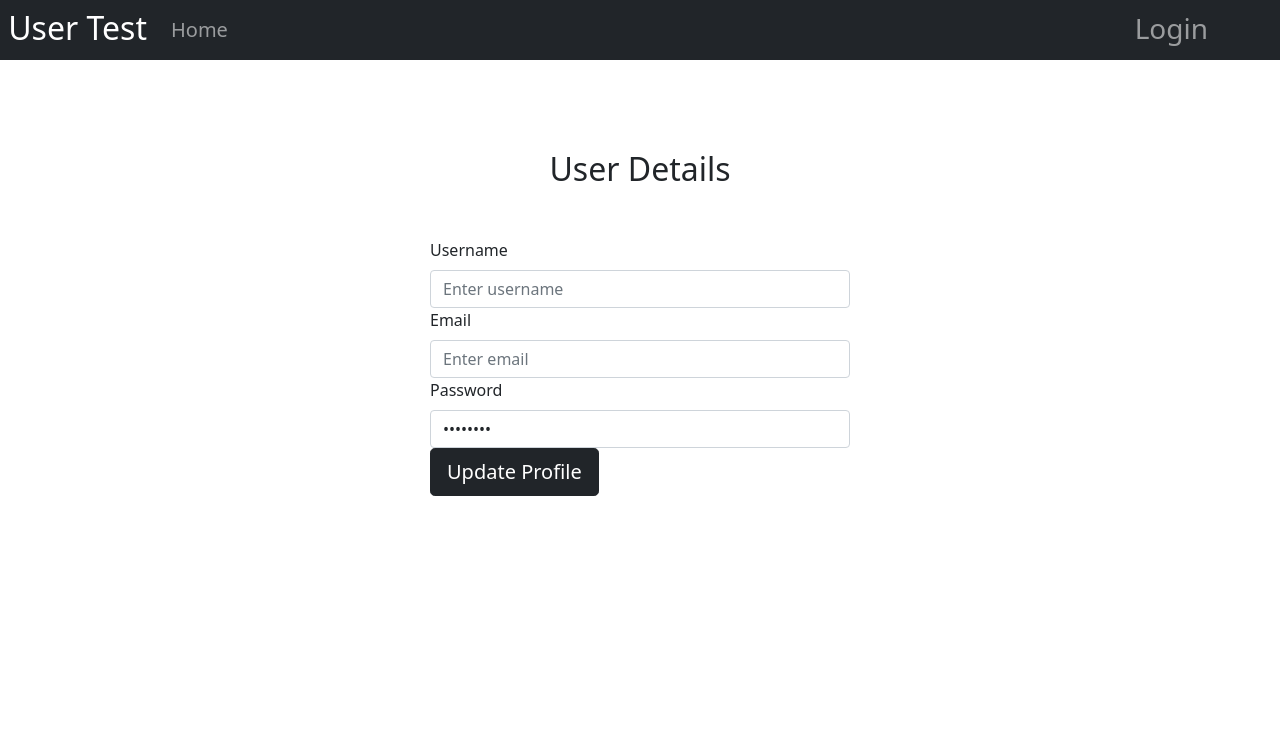
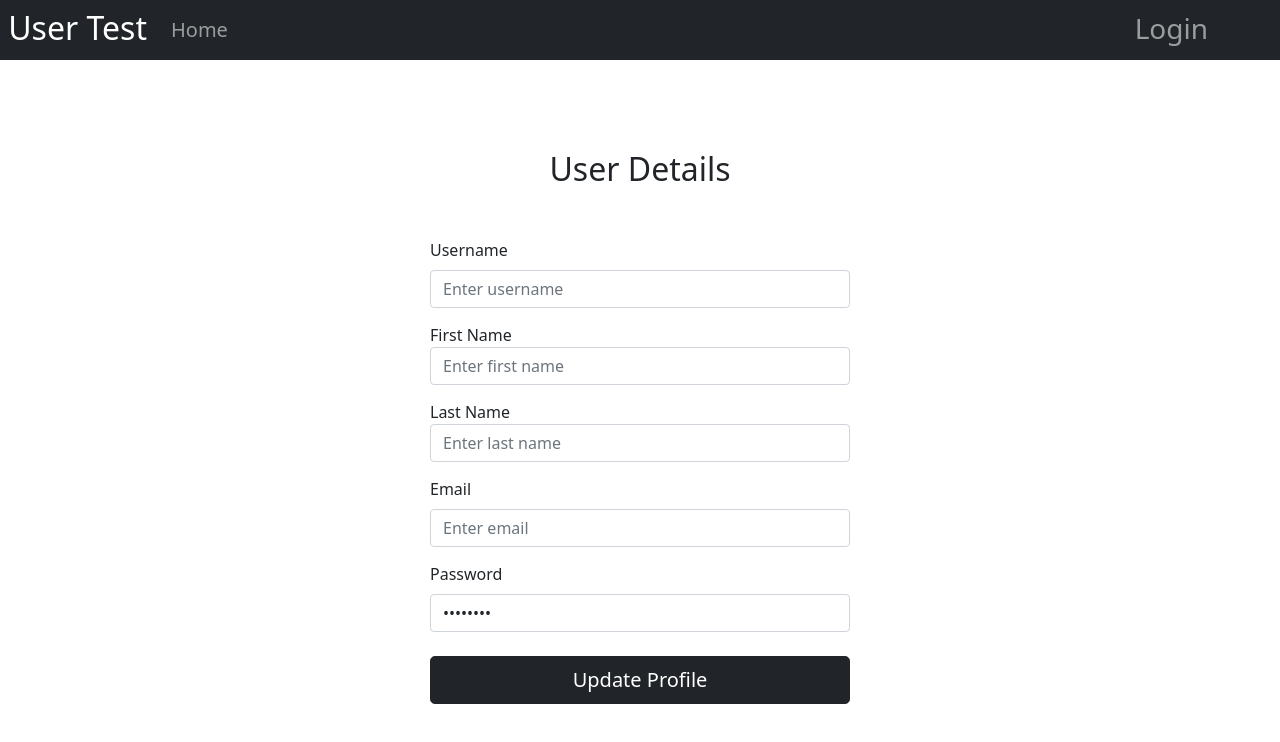
Before and after one commit to LapadatGabriel99/licenta-client, a React (Create React App) app: page /user-profile in a window 1280 px wide. Shown: the top 742 px of the page. Built offline with nearby package versions, Linux system fonts and the light colour scheme; no server answers.

Commit message:
Fixed update user profile.

```diff
--- a/src/actions/user/userActions.js
+++ b/src/actions/user/userActions.js
@@ -2,12 +2,16 @@ import axios from 'axios'
 import { handleActionError } from '../../services/miscService'
 import { GET_ERRORS, GET_USER_DETAILS, REFRESH_USER, SUCCESSFUL_LOGIN, UPDATE_USER_DETAILS } from '../types'
 
-export const getUserDetails = (userId, history) => async dispatch => {
+export const getUserDetails = (history) => async dispatch => {
 
     try {
 
         const response = await axios
-            .get('http://localhost:8090/api/user/get-user-details')
+            .get('http://localhost:8090/api/user/get-user-details', {
+                headers: {
+                    'Authorization': `Bearer ${localStorage.getItem('jwtToken')}`
+                }
+            })
 
         dispatch({
             type: GET_USER_DETAILS,
@@ -49,12 +53,14 @@ export const refreshUser = (history) => async dispatch => {
     }
 }
 
-export const updateUserDetails = (history) => async dispatch => {
+export const updateUserDetails = (userDetails, history) => async dispatch => {
 
     try {
 
+        console.log(userDetails)
+
         const response = await axios
-            .put('http://localhost:8090/api/user/get-user-details', {
+            .put('http://localhost:8090/api/user/update-user-details', userDetails,{
                 headers: {
                     'Authorization': `Bearer ${localStorage.getItem('jwtToken')}`
                 }
@@ -62,8 +68,10 @@ export const updateUserDetails = (history) => async dispatch => {
 
         dispatch({
             type: UPDATE_USER_DETAILS,
-            payload: response.data
+            payload: response.data.userDTO
         })
+
+        localStorage.setItem('jwtToken', response.data.token)
     }
     catch (error) {
 
--- a/src/components/user/UserProfile.js
+++ b/src/components/user/UserProfile.js
@@ -6,17 +6,18 @@ import { getUserDetails, updateUserDetails } from '../../actions/user/userAction
 import '../../styles/Profile.css'
 import '../../App.css'
 import useForm from '../../hooks/useForm'
+import { sleep } from '../../services/miscService'
 
 const initialFormValues = {
     id: '',
     username: '',
     email: '',
+    firstname: '',
+    lastname: '',
     password: '********'
 }
 
 function UserProfile(props) {
-
-    const userId = useSelector(state => state.authentication.id, shallowEqual)
 
     const userState = useSelector(state => state.user, shallowEqual)
 
@@ -30,7 +31,7 @@ function UserProfile(props) {
 
         const fetchUser = async () => {
 
-            await dispatch(getUserDetails(userId, history))
+            await dispatch(getUserDetails(history))
 
             setReload(prev => !prev)
         }
@@ -45,8 +46,10 @@ function UserProfile(props) {
         setValues(prev => {
 
             return {
-                id: userState,
+                id: userState.id,
                 username: userState.username,
+                firstname: userState.firstname,
+                lastname: userState.lastname,
                 email: userState.email,
                 password: prev.password
             }
@@ -118,6 +121,8 @@ function UserProfile(props) {
             await dispatch(updateUserDetails({
                 'id': values.id,
                 'username': values.username,
+                'firstname': values.firstname,
+                'lastname': values.lastname,
                 'email': values.email,
                 'password': values.password
             }, history))
@@ -128,6 +133,7 @@ function UserProfile(props) {
             if (postValidationChecks()) {
 
                 post()
+                sleep(2500).then(() => setReload(prev => !prev))
             }
         }
     }
@@ -137,7 +143,7 @@ function UserProfile(props) {
             <div className="center-oriented-content">
                 <h2 className="profile-title">User Details</h2>
             </div>
-            <FormGroup>
+            <FormGroup className="form-group-spacing">
                 <Form.Label>Username</Form.Label>
                 <Form.Control   type='text'
                                 placeholder='Enter username'
@@ -146,7 +152,25 @@ function UserProfile(props) {
                                 onChange={handleInputChange}
                                 error={errors.username}/>
             </FormGroup>
-            <FormGroup>
+            <FormGroup className="form-group-spacing">
+                <FormGroup>First Name</FormGroup>
+                <Form.Control type='text'
+                              placeholder='Enter first name'
+                              name='firstname'
+                              value={values.firstname}
+                              onChange={handleInputChange}
+                              error={errors.firstname}/>
+            </FormGroup>
+            <FormGroup className="form-group-spacing">
+                <FormGroup>Last Name</FormGroup>
+                <Form.Control type='text'
+                              placeholder='Enter last name'
+                              name='lastname'
+                              value={values.lastname}
+                              onChange={handleInputChange}
+                              error={errors.lastname}/>
+            </FormGroup>
+            <FormGroup className="form-group-spacing">
                 <Form.Label>Email</Form.Label>
                 <Form.Control   type='text'
                                 placeholder='Enter email'
@@ -155,7 +179,7 @@ function UserProfile(props) {
                                 onChange={handleInputChange}
                                 error={errors.email}/>
             </FormGroup>
-            <FormGroup>
+            <FormGroup className="form-group-spacing">
                 <Form.Label>Password</Form.Label>
                 <Form.Control   type='password'
                                 placeholder='Enter password'
@@ -164,10 +188,12 @@ function UserProfile(props) {
                                 onChange={handleInputChange}
                                 error={errors.password}/>
             </FormGroup>
-            <Button className="btn-lg btn-dark btn-block"
+            <div className="d-grid gap-2 mt-4">
+                <Button className="btn-lg btn-dark btn-block"
                     type='submit'>
-                Update Profile
-            </Button>
+                    Update Profile
+                </Button>
+            </div>
         </Form>
     )
 }
--- a/src/reducers/userReducer.js
+++ b/src/reducers/userReducer.js
@@ -1,4 +1,4 @@
-import  { GET_USER_DETAILS, REFRESH_USER } from '../actions/types'
+import  { GET_USER_DETAILS, REFRESH_USER, UPDATE_USER_DETAILS } from '../actions/types'
 
 const initialState = {
 
@@ -9,7 +9,13 @@ const initialState = {
 export default function(state = initialState, action) {
     switch (action.type) {
         case GET_USER_DETAILS:
-            return action.payload
+            return {
+                id: action.payload.id,
+                username: action.payload.username,
+                email: action.payload.email,
+                firstname: action.payload.firstname,
+                lastname: action.payload.lastname
+            }
 
         case REFRESH_USER:
             return {
@@ -17,6 +23,15 @@ export default function(state = initialState, action) {
                 username: action.payload.username
             }
 
+        case UPDATE_USER_DETAILS:
+            return {
+                id: action.payload.id,
+                username: action.payload.username,
+                email: action.payload.email,
+                firstname: action.payload.firstname,
+                lastname: action.payload.lastname
+            }
+
         default:
             return state;
     }
--- a/src/services/miscService.js
+++ b/src/services/miscService.js
@@ -34,3 +34,9 @@ export const handleActionError = (error, history, dispatch, type) => {
 
     console.log(error.config)
 }
+
+export function sleep(ms) {
+    return new Promise(
+      resolve => setTimeout(resolve, ms)
+    );
+  }
--- a/src/styles/Profile.css
+++ b/src/styles/Profile.css
@@ -10,3 +10,8 @@
     text-align: center;
     margin-bottom: 50px;
 }
+
+.form-group-spacing {
+
+    margin-top: 15px;
+}
```
